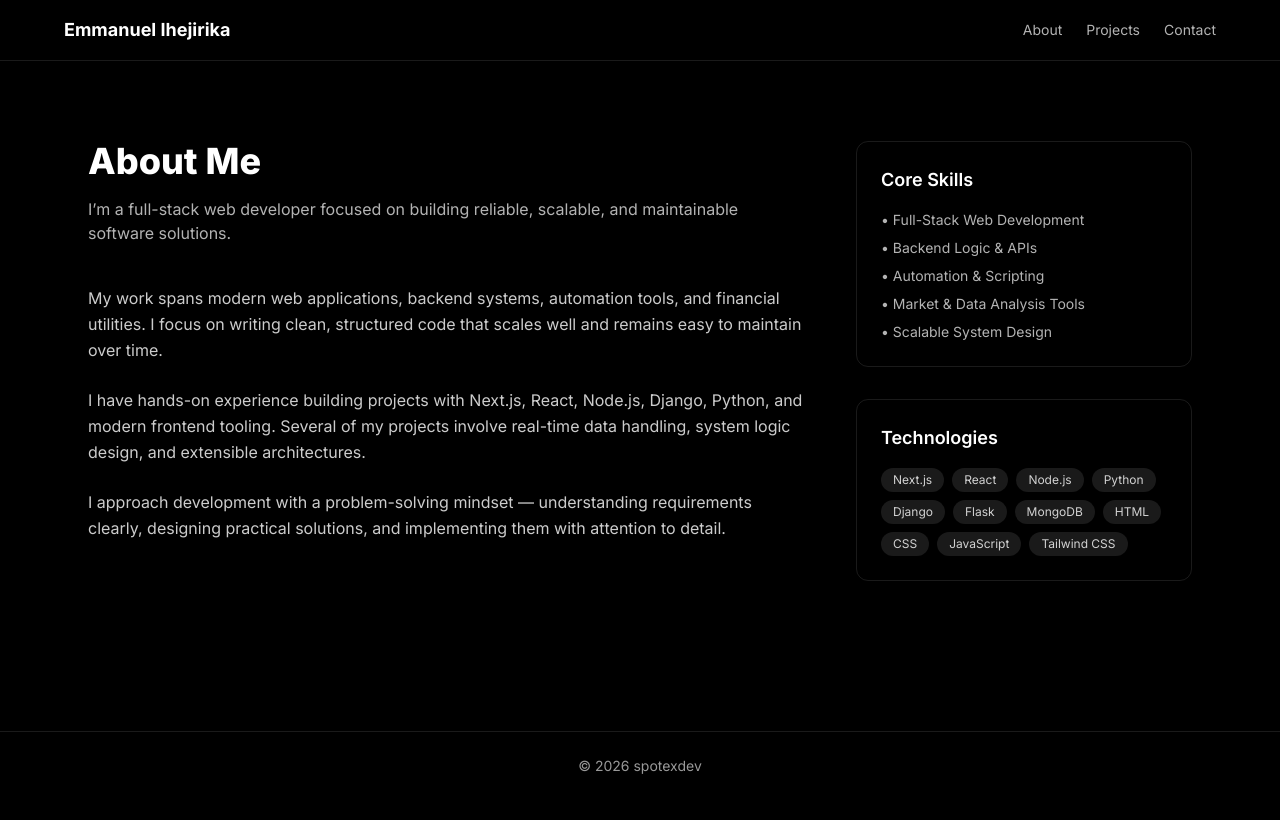
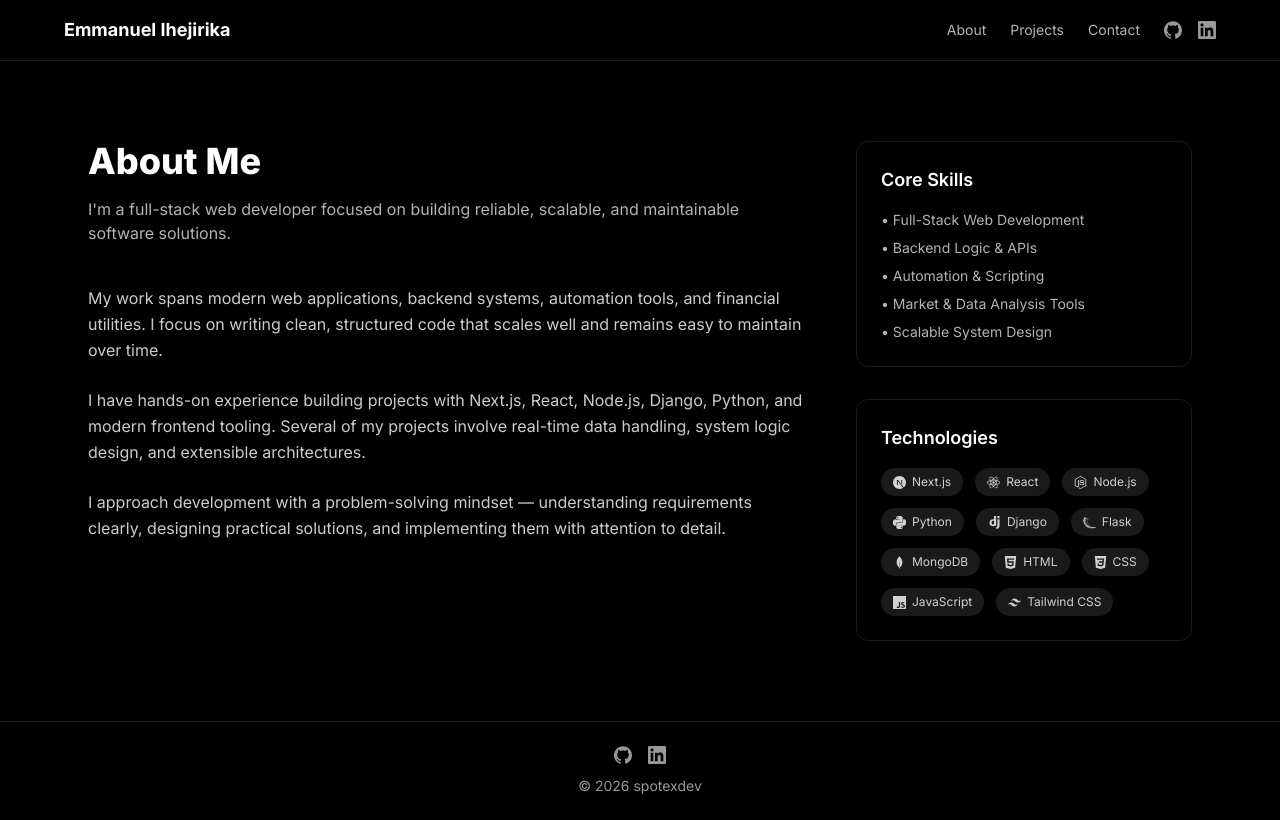
Before and after one commit to Spotlight99/spotexdev-portfolio, a Next.js app: page /about in a window 1280 px wide. Built offline with nearby package versions, Linux system fonts and the light colour scheme.

Commit message:
feat: add social icons to Navbar and Footer, add tech icons to About page

```diff
--- a/components/Footer.js
+++ b/components/Footer.js
@@ -1,7 +1,29 @@
+import { SiGithub, SiLinkedin } from "react-icons/si";
+
 export default function Footer() {
-    return (
-        <footer className="border-t border-white/10 py-6 text-center text-sm text-white/60">
-             © {new Date().getFullYear()} spotexdev
-        </footer>
-    )
+  return (
+    <footer className="border-t border-white/10 py-6 text-center text-sm text-white/60">
+      <div className="flex items-center justify-center gap-4 mb-3">
+        <a
+          href="https://github.com/Spotlight99"
+          target="_blank"
+          rel="noopener noreferrer"
+          aria-label="GitHub"
+          className="hover:text-white transition-colors"
+        >
+          <SiGithub size={18} />
+        </a>
+        <a
+          href="https://www.linkedin.com/in/emmanuel-ihejirika-000535237"
+          target="_blank"
+          rel="noopener noreferrer"
+          aria-label="LinkedIn"
+          className="hover:text-white transition-colors"
+        >
+          <SiLinkedin size={18} />
+        </a>
+      </div>
+      © {new Date().getFullYear()} spotexdev
+    </footer>
+  );
 }
--- a/components/Navbar.js
+++ b/components/Navbar.js
@@ -1,4 +1,5 @@
 import Link from "next/link";
+import { SiGithub, SiLinkedin } from "react-icons/si";
 
 export default function Navbar() {
   return (
@@ -9,20 +10,40 @@ export default function Navbar() {
           Emmanuel Ihejirika
         </Link>
 
-        {/* Navigation Links */}
-        <div className="flex space-x-6 text-sm">
-          <NavLink href="/about">About</NavLink>
-          <NavLink href="/projects">Projects</NavLink>
-          <NavLink href="/contact">Contact</NavLink>
+        <div className="flex items-center gap-6">
+          {/* Navigation Links */}
+          <div className="flex space-x-6 text-sm">
+            <NavLink href="/about">About</NavLink>
+            <NavLink href="/projects">Projects</NavLink>
+            <NavLink href="/contact">Contact</NavLink>
+          </div>
+
+          {/* Social Icons */}
+          <div className="flex items-center gap-4 text-white/60">
+            <a
+              href="https://github.com/Spotlight99"
+              target="_blank"
+              rel="noopener noreferrer"
+              aria-label="GitHub"
+              className="hover:text-white transition-colors"
+            >
+              <SiGithub size={18} />
+            </a>
+            <a
+              href="https://www.linkedin.com/in/emmanuel-ihejirika-000535237"
+              target="_blank"
+              rel="noopener noreferrer"
+              aria-label="LinkedIn"
+              className="hover:text-white transition-colors"
+            >
+              <SiLinkedin size={18} />
+            </a>
+          </div>
         </div>
       </div>
     </nav>
   );
 }
-
-/* =========================
-   Reusable Nav Link Component
-   ========================= */
 
 function NavLink({ href, children }) {
   return (
--- a/package.json
+++ b/package.json
@@ -15,7 +15,8 @@
     "@vercel/speed-insights": "^1.3.1",
     "next": "14.2.35",
     "react": "18.2.0",
-    "react-dom": "18.2.0"
+    "react-dom": "18.2.0",
+    "react-icons": "^5.6.0"
   },
   "devDependencies": {
     "autoprefixer": "^10.4.23",
--- a/pages/about.js
+++ b/pages/about.js
@@ -1,6 +1,33 @@
 import Layout from "../components/Layout"
 import SEO from "../components/SEO"
 import useScrollReveal from "../hooks/useScrollReveal";
+import {
+  SiNextdotjs,
+  SiReact,
+  SiNodedotjs,
+  SiPython,
+  SiDjango,
+  SiFlask,
+  SiMongodb,
+  SiHtml5,
+  SiCss3,
+  SiJavascript,
+  SiTailwindcss,
+} from "react-icons/si";
+
+const techStack = [
+  { name: "Next.js",      icon: SiNextdotjs    },
+  { name: "React",        icon: SiReact        },
+  { name: "Node.js",      icon: SiNodedotjs    },
+  { name: "Python",       icon: SiPython       },
+  { name: "Django",       icon: SiDjango       },
+  { name: "Flask",        icon: SiFlask        },
+  { name: "MongoDB",      icon: SiMongodb      },
+  { name: "HTML",         icon: SiHtml5        },
+  { name: "CSS",          icon: SiCss3         },
+  { name: "JavaScript",   icon: SiJavascript   },
+  { name: "Tailwind CSS", icon: SiTailwindcss  },
+];
 
 export default function About() {
   const { ref, visible } = useScrollReveal();
@@ -15,7 +42,7 @@ export default function About() {
       <Layout>
         <SEO
           title="About — Emmanuel Ihejirika"
-        description="About Emmanuel Ihejirika, a full-stack web developer specializing in scalable web applications, backend systems, and automation."
+          description="About Emmanuel Ihejirika, a full-stack web developer specialising in scalable web applications, backend systems, and automation."
         />
 
         <section className="max-w-6xl mx-auto px-6 py-20">
@@ -28,7 +55,7 @@ export default function About() {
               <header>
                 <h1 className="text-4xl font-extrabold mb-4">About Me</h1>
                 <p className="text-white/70 max-w-2xl">
-          I’m a full-stack web developer focused on building reliable,
+                  I'm a full-stack web developer focused on building reliable,
                   scalable, and maintainable software solutions.
                 </p>
               </header>
@@ -89,25 +116,14 @@ export default function About() {
                               hover:shadow-black/40
                               hover:border-white/30">
                 <h2 className="text-lg font-semibold mb-4">Technologies</h2>
-        <div className="flex flex-wrap gap-2 text-xs">
-          {[
-            "Next.js",
-            "React",
-            "Node.js",
-            "Python",
-            "Django",
-            "Flask",
-            "MongoDB",
-            "HTML",
-            "CSS",
-            "JavaScript",
-            "Tailwind CSS"
-          ].map((tech) => (
+                <div className="flex flex-wrap gap-3">
+                  {techStack.map(({ name, icon: Icon }) => (
                     <span
-              key={tech}
-              className="px-3 py-1 rounded-full bg-white/10 text-white/80"
+                      key={name}
+                      className="flex items-center gap-1.5 px-3 py-1.5 rounded-full bg-white/10 text-white/80 text-xs hover:bg-white/20 hover:text-white transition-colors cursor-default"
                     >
-              {tech}
+                      <Icon size={13} />
+                      {name}
                     </span>
                   ))}
                 </div>
@@ -118,5 +134,5 @@ export default function About() {
         </section>
       </Layout>
     </section>
-  )
+  );
 }
```
Lines whose indentation alone changed are shown as unchanged.
